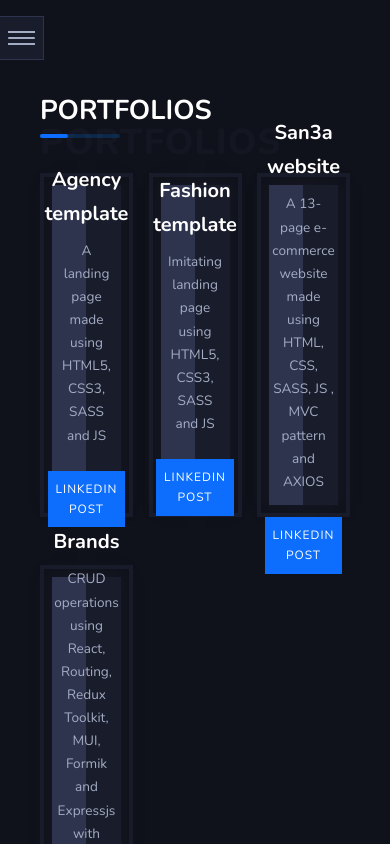
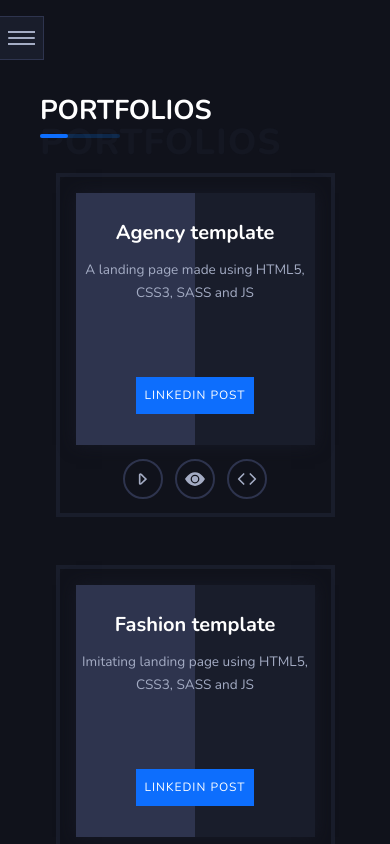
Before and after one commit to abdallahWahbah/Portfolio, a React (Create React App) app: page /portfolio in a window 390 px wide. Shown: the top 844 px of the page. Built offline with nearby package versions, Linux system fonts and the light colour scheme.

Commit message:
Responsive Portfolio

```diff
--- a/src/components/Portfolio/Project.js
+++ b/src/components/Portfolio/Project.js
@@ -31,12 +31,14 @@ const Project = (props) =>
                             <TiMediaPlayOutline  className='social__media--icon'/>
                         </span>
                     </li>
+                    {liveURL && (
                         <li className='social__media--item'>
                             <div className='social__media--border'></div>
                             <a className='social__media--link' href={liveURL} target="_blank" rel="noreferrer">
                                 <BsEyeFill  className='social__media--icon'/>
                             </a>
                         </li>
+                    )}
                     <li className='social__media--item'>
                         <div className='social__media--border'></div>
                         <a className='social__media--link' href={githubURL} target="_blank" rel="noreferrer">
--- a/src/scss/components/_project.scss
+++ b/src/scss/components/_project.scss
@@ -4,6 +4,14 @@
     flex-wrap: wrap;
     justify-content: space-between;
     align-items: baseline;
+
+    @include respond(tab-port)
+    {
+        justify-content: center;
+        align-items: center;
+    }
+
+    // @include respond(phone)
 }
 
 .project
@@ -15,9 +23,28 @@
     border: .5rem solid $color-navigation-background;
     position: relative;
 
+    @include respond(tab-land)
+    {
+        flex-basis: 45%;
+    }
+
+    @include respond(tab-port)
+    {
+        flex-basis: 65%;
+    }
+
+    @include respond(phone)
+    {
+        flex-basis: 90%;
+    }
     &:hover > &__details--container
     {
         transform: translate(4.5rem, -7rem);
+
+        @include respond(tab-land)
+        {
+            transform: translate(0, 0);
+        }
     }
     &:hover > &__icons
     {
@@ -36,31 +63,49 @@
         background-image: linear-gradient(to right, $color-navigation-border 0%, $color-navigation-border 50%, $color-navigation-background 50%);
         box-shadow: 0 0 2rem rgba($color-navigation-background, .7);
         margin: 1rem;
-        padding: 1rem;
+        padding: 8rem 1rem ;
         text-align: center;
         transition: all .5s ease;
 
         display: flex;
         align-items: center;
-        justify-content: center;
+        justify-content: space-evenly;
         flex-direction: column;
         z-index: 1;
 
         & > *:not(:last-child){margin-bottom: 1rem;}
+
+        @include respond(tab-land)
+        {
+            padding: 2rem 2rem;
+            margin: 2rem;
+            height: 75%;
+        }
+        // @include respond(tab-port){justify-content: center; padding: 0;}
+
+        @include respond(phone){padding: 0; padding-bottom: 1rem;}
     }
     &__title
     {
         font-size: 2.5rem;
         color: $color-white;
+
     }
     &__description
     {
         font-size: 1.7rem;
+        margin-bottom: 0 !important;
+        height: 10rem;
+
+        @include respond(phone)
+        {margin-top: -3rem;}
     }
     .main__button
     {
         font-size: 1.5rem;
         padding: 1rem;
+
+        @media only screen and (max-width: 350px){margin-bottom: -3rem;}
     }
     &__icons
     {
@@ -70,5 +115,12 @@
         transform: translate(-50%, -50%) scaleY(0);
         opacity: 0;
         transition: all .5s ease;
+
+        @include respond(tab-land)
+        {
+            transform: translate(-50%, -50%) scaleY(1);
+            opacity: 1;
+            left: 50%;
+        }
     }
 }
```
Lines whose indentation alone changed are shown as unchanged.
